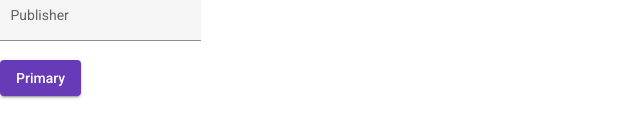
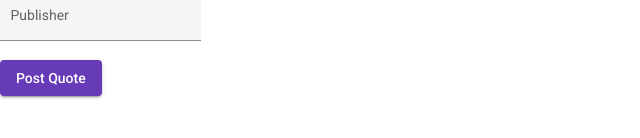
Before and after one commit to paulmunyao/Quote-Generator, an Angular app: page / in a window 1280 px wide. Shown: the part 214-352 px from the top of the page, without its empty margins (0-640 px from the left). Built offline with nearby package versions, Linux system fonts and the light colour scheme.

Commit message:
Edit to Post Quote

```diff
--- a/src/app/form/form.component.html
+++ b/src/app/form/form.component.html
@@ -17,7 +17,7 @@
             </mat-form-field>
         </div>
         <div class="col">
-             <button mat-raised-button color="primary">Primary</button>
+             <button mat-raised-button color="primary">Post Quote</button>
         </div>
     </form>
 </div>
```
